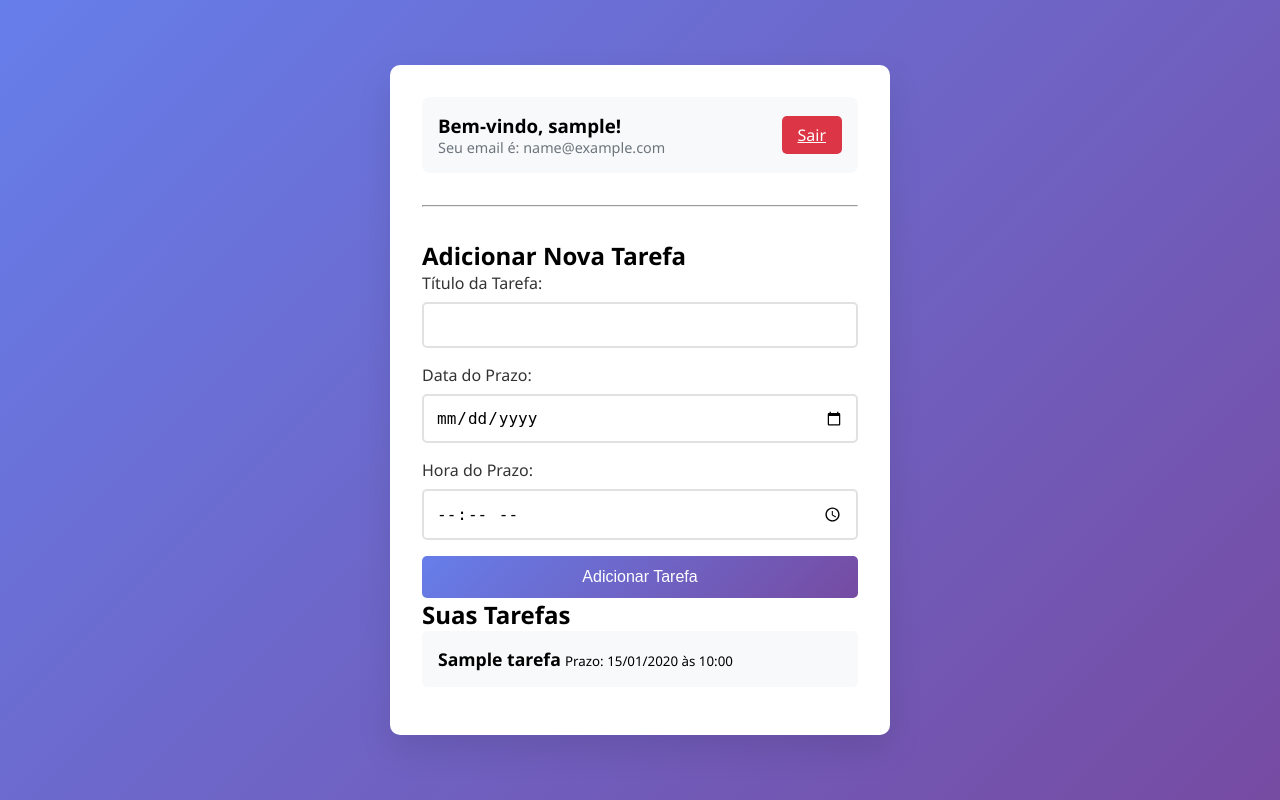
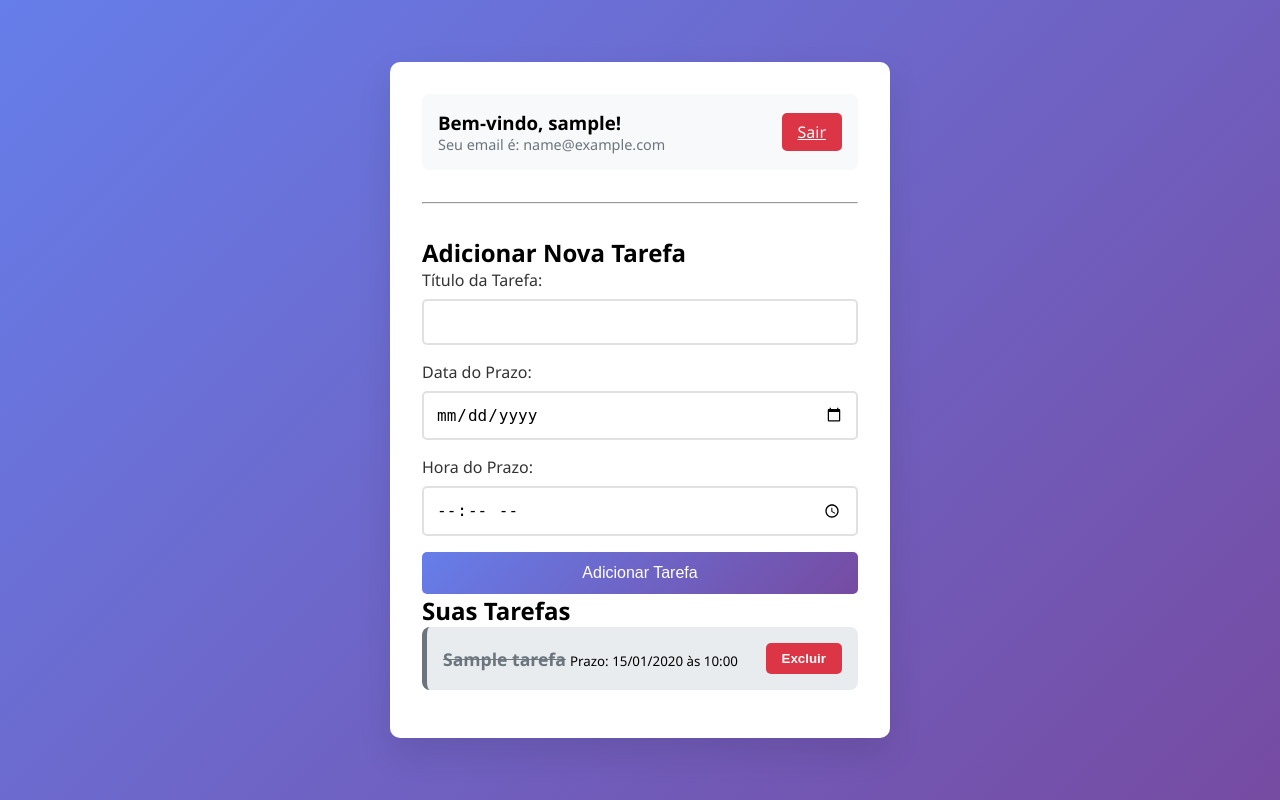
Before and after one commit to emersonbars/Projeto_ead_gerenciadortarefas, a Flask app: page /dashboard in a window 1280 px wide. Run offline with Flask 3, Linux system fonts and the light colour scheme; a user stored in the database is signed in; tables that the repository leaves empty hold one stand-in row (values such as "Sample post").

Commit message:
implantação botoes concluir e excluir tarefas

```diff
--- a/APP/STATIC/CSS/STYLE.CSS
+++ b/APP/STATIC/CSS/STYLE.CSS
@@ -175,3 +175,62 @@ body {
     background: #c82333;
     transform: translateY(-2px);
 }
+/* Estilo base para todos os itens da lista de tarefas */
+.task-item {
+    background: #f8f9fa;
+    padding: 1rem;
+    border-radius: 8px;
+    margin-bottom: 1rem;
+    display: flex;
+    justify-content: space-between;
+    align-items: center;
+    border-left: 5px solid #667eea; /* Adiciona uma borda colorida à esquerda */
+    transition: all 0.3s ease;
+}
+
+/* Estilo para o botão de concluir */
+.btn-concluir {
+    background-color: #28a745; /* Verde */
+    color: white;
+    border: none;
+    padding: 0.5rem 1rem;
+    border-radius: 5px;
+    cursor: pointer;
+    font-weight: bold;
+    transition: background-color 0.3s;
+}
+
+.btn-excluir {
+    background-color: #dc3545; /* Vermelho */
+    color: white;
+    border: none;
+    padding: 0.5rem 1rem;
+    border-radius: 5px;
+    cursor: pointer;
+    font-weight: bold;
+    transition: background-color 0.3s;
+}
+
+.btn-excluir:hover {
+    background-color: #c82333; /* Vermelho mais escuro */
+}
+
+.btn-concluir:hover {
+    background-color: #218838;
+}
+
+
+.task-item.task-completed {
+    background-color: #e9ecef;
+    border-left-color: #6c757d;
+}
+
+.task-item.task-completed strong {
+    text-decoration: line-through;
+    color: #6c757d;
+}
+
+
+.task-item.task-completed .btn-concluir {
+    display: none;
+}
--- a/APP/TEMPLATES/dashboard.html
+++ b/APP/TEMPLATES/dashboard.html
@@ -56,7 +56,7 @@
             {% if tarefas %}
                 <ul style="list-style: none; padding: 0;">
                     {% for tarefa in tarefas %}
-                        <li style="background: #f8f9fa; padding: 1rem; border-radius: 5px; margin-bottom: 1rem; display: flex; justify-content: space-between; align-items: center;">
+<li class="task-item {% if tarefa.concluida %}task-completed{% endif %}">
 
     <div>
         <strong style="font-size: 1.1rem;">{{ tarefa.titulo }}</strong>
@@ -72,6 +72,20 @@
         </small>
     </div>
 
+  <div class="task-actions" style="display: flex; gap: 0.5rem;">
+
+        {% if not tarefa.concluida %}
+            <form method="POST" action="{{ url_for('concluir_tarefa', tarefa_id=tarefa.id) }}">
+                <button type="submit" class="btn-concluir">Concluir</button>
+            </form>
+        {% endif %}
+
+        <form method="POST" action="{{ url_for('excluir_tarefa', tarefa_id=tarefa.id) }}">
+            <button type="submit" class="btn-excluir">Excluir</button>
+        </form>
+
+    </div>
+
 </li>
                     {% endfor %}
                 </ul>
--- a/APP/routes.py
+++ b/APP/routes.py
@@ -102,6 +102,47 @@ def dashboard():
     tarefas_do_usuario = Tarefa.query.filter_by(usuario_id=current_user.id).order_by(Tarefa.data_criacao.desc()).all()
     return render_template('dashboard.html', tarefas=tarefas_do_usuario)
 
+@app.route('/tarefa/<int:tarefa_id>/concluir', methods=['POST'])
+@login_required
+def concluir_tarefa(tarefa_id):
+
+    tarefa = Tarefa.query.get_or_404(tarefa_id)
+
+
+    if tarefa.usuario_id != current_user.id:
+        flash('Operação não permitida.', 'danger')
+        return redirect(url_for('dashboard'))
+
+
+    tarefa.concluida = True
+    db.session.commit()
+
+    flash('Tarefa marcada como concluída!', 'success')
+
+
+    return redirect(url_for('dashboard'))
+
+@app.route('/tarefa/<int:tarefa_id>/excluir', methods=['POST'])
+@login_required
+def excluir_tarefa(tarefa_id):
+
+    tarefa = Tarefa.query.get_or_404(tarefa_id)
+
+
+    if tarefa.usuario_id != current_user.id:
+        flash('Operação não permitida.', 'danger')
+        return redirect(url_for('dashboard'))
+
+
+    db.session.delete(tarefa)
+    db.session.commit()
+
+    flash('Tarefa excluída com sucesso!', 'success')
+
+
+    return redirect(url_for('dashboard'))
+
+
 @app.route('/logout')
 @login_required
 def logout():
```
Lines whose indentation alone changed are shown as unchanged.
